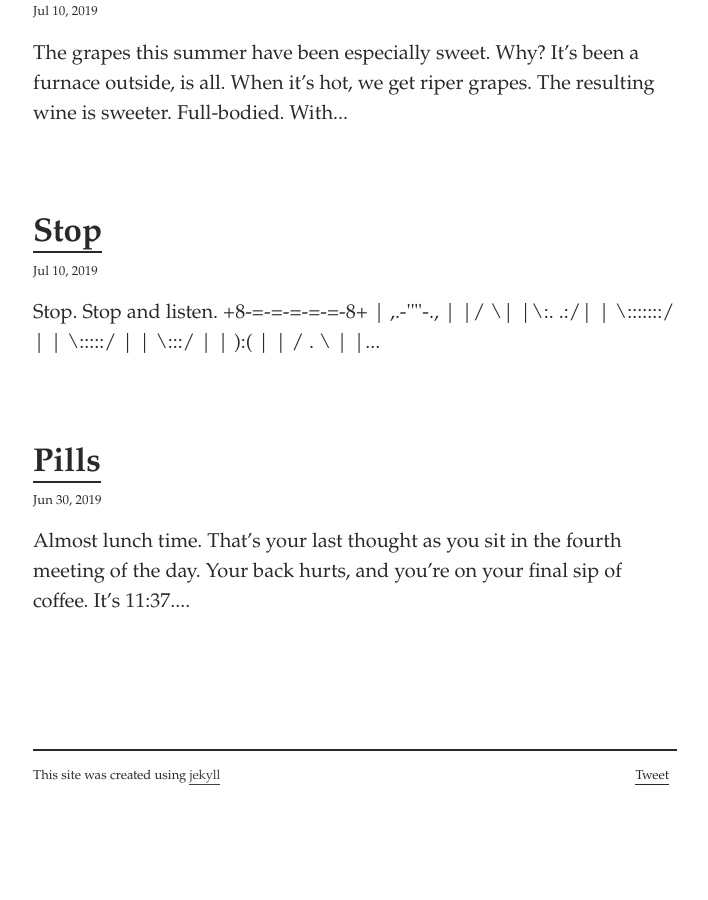
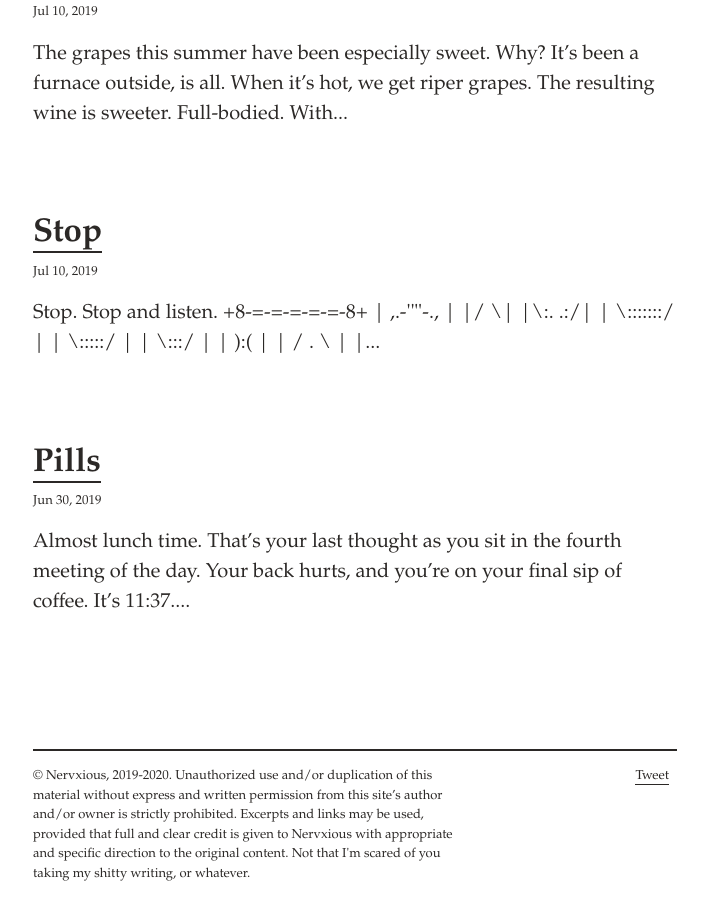
Before and after one commit to svvchen/nervxious, a Jekyll site: the page built from index.md, in a window 1280 px wide and 900 px high, scrolled down 1531 px. Shown: the whole window, without its empty margins (285-993 px from the left). Built offline with Jekyll 4.4.1, drawn with Linux system fonts in a browser that asks for light colours; comment, search, counter and statistics services are not loaded; before the commit the page ends 2334 px from its top, so only the background shows below that.

Commit message:
Update footer.html

```diff
--- a/_includes/footer.html
+++ b/_includes/footer.html
@@ -1,6 +1,6 @@
 <div class="container mx-auto clearfix mt-2 mt-lg-4 px-2">
   <div class="border-top-thick">
-    <p class="col-8 sm-width-full left py-2 mb-0">This site was created using <a class="text-accent" href="https://github.com/{{ site.github_username }}">{{ site.github_username }}</a></p>
+    <p class="col-8 sm-width-full left py-2 mb-0">© Nervxious, 2019-2020. Unauthorized use and/or duplication of this material without express and written permission from this site’s author and/or owner is strictly prohibited. Excerpts and links may be used, provided that full and clear credit is given to Nervxious with appropriate and specific direction to the original content. Not that I'm scared of you taking my shitty writing, or whatever.</a></p>
     <ul class="list-reset right clearfix sm-width-full py-2 mb-2 mb-lg-0">
       <li class="inline-block mr-1">
         <a href="https://twitter.com/share" class="twitter-share-button" data-hashtags="{{ site.title }}">Tweet</a> <script>!function(d,s,id){var js,fjs=d.getElementsByTagName(s)[0],p=/^http:/.test(d.location)?'http':'https';if(!d.getElementById(id)){js=d.createElement(s);js.id=id;js.src=p+'://platform.twitter.com/widgets.js';fjs.parentNode.insertBefore(js,fjs);}}(document, 'script', 'twitter-wjs');</script>
```
